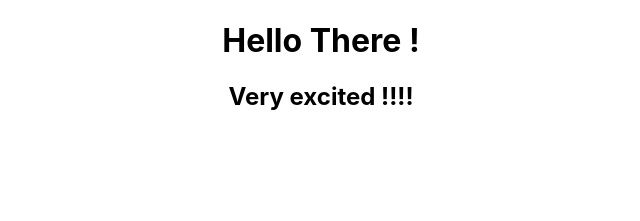
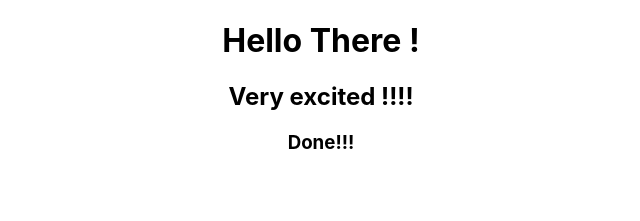
Before and after one commit to bharath-02/movie-application, a React (Create React App) app: page / in a window 1280 px wide. Shown: the top 221 px of the page, without its empty margins (319-959 px from the left). Built offline with nearby package versions, Linux system fonts and the light colour scheme; the HTML template or start-up script is replaced by a standard one.

Commit message:
test commit

```diff
--- a/src/App.js
+++ b/src/App.js
@@ -5,6 +5,7 @@ const App = () => {
     <div className="App">
       <h1>Hello There !</h1>
       <h2>Very excited !!!!</h2>
+      <h3>Done!!!</h3>
     </div>
   );
 }
```
